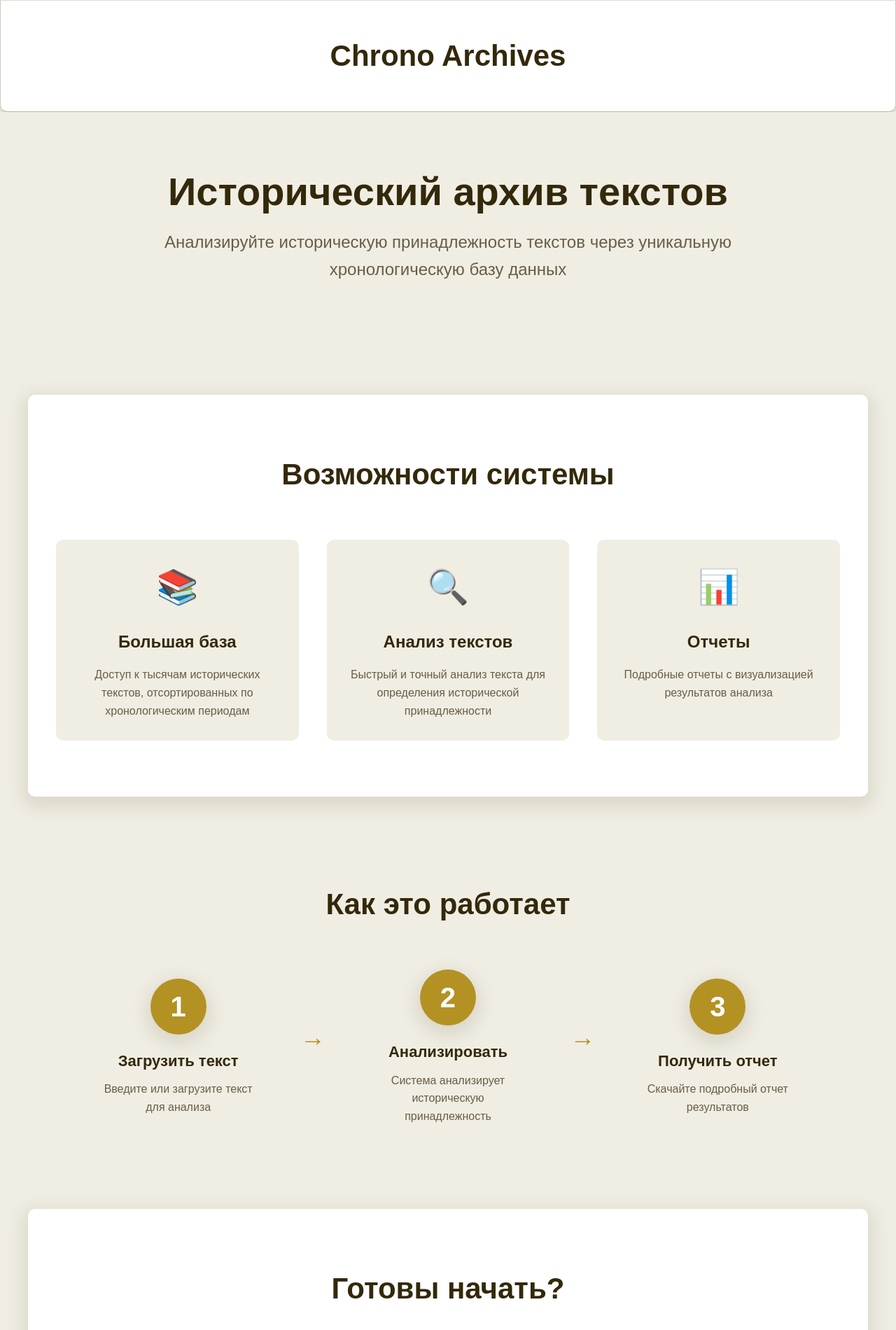
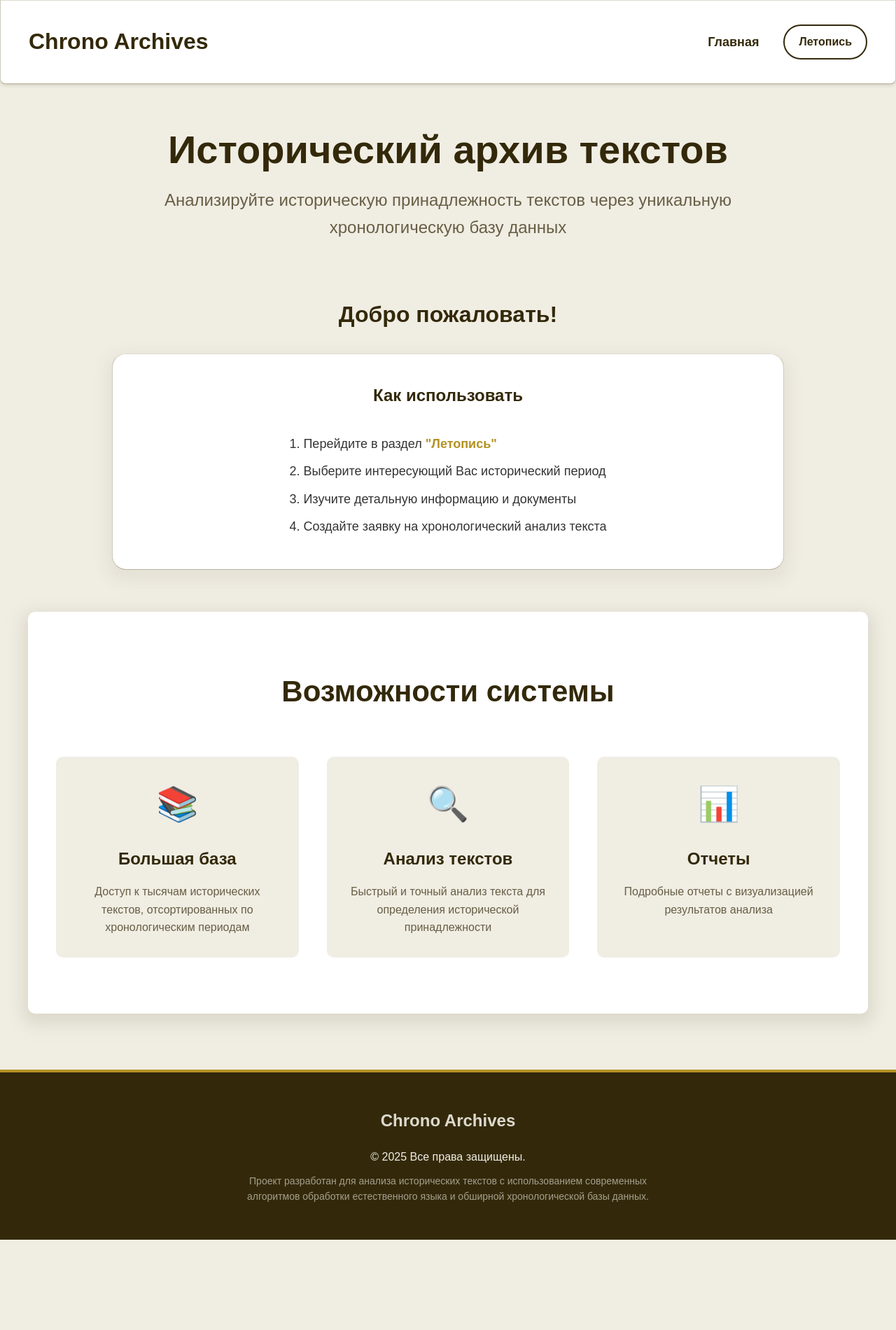
Before and after one commit to Suisuikin/web_autumn_front, a React (Vite) app: page /landing in a window 1280 px wide. Shown: the top 1900 px of the page at 70% size. After the commit the page ends 1771 px from the top, so only its background shows below. Built offline with nearby package versions, Linux system fonts and the light colour scheme.

Commit message:
update pages

```diff
--- a/src/App.tsx
+++ b/src/App.tsx
@@ -75,7 +75,7 @@ const App: FC = () => {
         )}
 
         <Routes>
-          <Route path="/" element={<HomePage />} />
+          <Route path="/" element={<LandingPage />} />
           <Route path="/landing" element={<LandingPage />} />
           <Route path="/layer/:id" element={<LayerDetailPage />} />
           <Route path="/chrono" element={<HomePage />} />
--- a/src/pages/HomePage.tsx
+++ b/src/pages/HomePage.tsx
@@ -1,4 +1,3 @@
-// src/pages/HomePage.tsx
 import React, { useState, useEffect } from 'react';
 import { Link } from 'react-router-dom';
 import api from '../services/api';
@@ -39,7 +38,7 @@ const HomePage: React.FC = () => {
 
     loadInitialData();
     // eslint-disable-next-line react-hooks/exhaustive-deps
-  }, []); // Выполняется один раз при маунте, используя сохраненный стейт
+  }, []);
 
   const handleSearch = async (e: React.FormEvent<HTMLFormElement>) => {
     e.preventDefault();
@@ -58,26 +57,43 @@ const HomePage: React.FC = () => {
     return api.getImageUrl(rawUrl);
   };
 
+  // Общие стили для кнопок навигации
+  const navButtonStyle: React.CSSProperties = {
+    textDecoration: 'none',
+    color: '#33290A',
+    fontWeight: 'bold',
+    fontSize: '16px',
+    padding: '10px 20px',
+    borderRadius: '25px',
+    border: '2px solid #33290A',
+    transition: 'all 0.2s ease',
+    display: 'inline-flex',
+    alignItems: 'center',
+    justifyContent: 'center',
+    backgroundColor: 'transparent',
+  };
+
   return (
     <div className="container">
+      {/* ОБНОВЛЕННАЯ ШАПКА */}
       <header
         className="shadow-element"
         style={{
-          height: '160px',
+          height: '120px', // Чуть компактнее, так как контент теперь в ширину
           backgroundColor: 'white',
-          padding: '20px',
+          padding: '0 40px', // Отступы по бокам
           marginBottom: '30px',
-          textAlign: 'center',
           borderRadius: '0 0 10px 10px',
           display: 'flex',
-          justifyContent: 'center',
+          justifyContent: 'space-between', // Разносим лого и кнопки по краям
           alignItems: 'center',
         }}
       >
+        {/* Логотип / Название */}
         <Link to="/" style={{ textDecoration: 'none', color: 'inherit' }}>
           <h1
             style={{
-              fontSize: '42px',
+              fontSize: '32px', // Чуть меньше для аккуратности
               color: '#33290A',
               fontWeight: 'bold',
               margin: 0,
@@ -86,6 +102,26 @@ const HomePage: React.FC = () => {
             Chrono Archives
           </h1>
         </Link>
+
+        <nav style={{ display: 'flex', gap: '15px' }}>
+          <Link
+            to="/landing"
+            style={{
+              ...navButtonStyle,
+              border: 'none',
+              fontSize: '18px'
+            }}
+          >
+            Главная
+          </Link>
+
+          <Link
+            to="/chrono"
+            style={navButtonStyle}
+          >
+            Летопись {cartCount > 0 && `(${cartCount})`}
+          </Link>
+        </nav>
       </header>
 
       <div className="search-container">
@@ -97,8 +133,8 @@ const HomePage: React.FC = () => {
           <input
             type="text"
             placeholder="Введите автора, период или ключевые слова"
-            value={searchQuery} // Значение из Redux
-            onChange={(e) => dispatch(setGlobalSearchQuery(e.target.value))} // Обновляем Redux
+            value={searchQuery}
+            onChange={(e) => dispatch(setGlobalSearchQuery(e.target.value))}
           />
         </form>
 
--- a/src/pages/LandingPage.tsx
+++ b/src/pages/LandingPage.tsx
@@ -1,3 +1,4 @@
+// src/pages/LandingPage.tsx
 import React, { useState, useEffect } from 'react';
 import { Link } from 'react-router-dom';
 
@@ -10,36 +11,72 @@ const LandingPage: React.FC = () => {
     return () => window.removeEventListener('scroll', handleScroll);
   }, []);
 
+  // Стили для кнопок навигации
+  const navButtonStyle: React.CSSProperties = {
+    textDecoration: 'none',
+    color: '#33290A',
+    fontWeight: 'bold',
+    fontSize: '16px',
+    padding: '10px 20px',
+    borderRadius: '25px',
+    border: '2px solid #33290A',
+    transition: 'all 0.2s ease',
+    display: 'inline-flex',
+    alignItems: 'center',
+    justifyContent: 'center',
+    backgroundColor: 'transparent',
+    cursor: 'pointer',
+  };
+
   return (
-    <div style={{ backgroundColor: '#F0EDE3', minHeight: '100vh' }}>
+    <div style={{ backgroundColor: '#F0EDE3', minHeight: '100vh', fontFamily: 'sans-serif' }}>
       {/* HEADER */}
       <header className="shadow-element" style={{
-        height: '160px',
+        height: '120px',
         backgroundColor: 'white',
-        padding: '20px',
+        padding: '0 40px',
         marginBottom: '0',
-        textAlign: 'center',
-        borderRadius: '0 0 10px 10px',
         display: 'flex',
-        justifyContent: 'center',
+        justifyContent: 'space-between',
         alignItems: 'center',
+        position: 'relative',
+        zIndex: 10,
       }}>
-        <a href="/" style={{ textDecoration: 'none', color: 'inherit' }}>
+        <Link to="/" style={{ textDecoration: 'none', color: 'inherit' }}>
           <h1 style={{
-            fontSize: '42px',
+            fontSize: '32px',
             color: '#33290A',
             fontWeight: 'bold',
             margin: 0,
           }}>
             Chrono Archives
           </h1>
-        </a>
+        </Link>
+
+        <nav style={{ display: 'flex', gap: '15px' }}>
+          <Link
+            to="/"
+            style={{
+              ...navButtonStyle,
+              border: 'none',
+              fontSize: '18px'
+            }}
+          >
+            Главная
+          </Link>
+          <Link
+            to="/chrono"
+            style={navButtonStyle}
+          >
+            Летопись
+          </Link>
+        </nav>
       </header>
 
       {/* HERO SECTION */}
       <section style={{
         textAlign: 'center',
-        padding: '80px 40px',
+        padding: '60px 20px 40px',
         backgroundColor: '#F0EDE3',
       }}>
         <div style={{
@@ -68,11 +105,58 @@ const LandingPage: React.FC = () => {
         </div>
       </section>
 
+      {/* WELCOME / HOW TO USE SECTION (БЕЗ СТРЕЛОК) */}
+      <section style={{
+        maxWidth: '1000px',
+        margin: '0 auto 60px',
+        padding: '0 20px',
+      }}>
+        <div style={{ textAlign: 'center', marginBottom: '30px' }}>
+            <h3 style={{ fontSize: '32px', fontWeight: 'bold', color: '#33290A', marginBottom: '10px' }}>
+              Добро пожаловать!
+            </h3>
+        </div>
+
+        <div className="shadow-element" style={{
+            backgroundColor: 'white',
+            borderRadius: '20px',
+            padding: '40px 60px',
+            display: 'flex',
+            alignItems: 'center',
+            justifyContent: 'center',
+            boxShadow: '0 8px 20px 8px rgba(204, 200, 184, 0.3)', // Сделал тень мягче
+        }}>
+            <div style={{ width: '100%', textAlign: 'center' }}>
+                <h4 style={{
+                    fontSize: '24px',
+                    fontWeight: 'bold',
+                    marginBottom: '30px',
+                    color: '#33290A'
+                }}>
+                    Как использовать
+                </h4>
+
+                <div style={{
+                    textAlign: 'left',
+                    display: 'inline-block',
+                    fontSize: '18px',
+                    color: '#333',
+                    lineHeight: '2.2'
+                }}>
+                    <div>1. Перейдите в раздел <Link to="/chrono" style={{color: '#B39223', fontWeight: 'bold', textDecoration: 'none'}}>"Летопись"</Link></div>
+                    <div>2. Выберите интересующий Вас исторический период</div>
+                    <div>3. Изучите детальную информацию и документы</div>
+                    <div>4. Создайте заявку на хронологический анализ текста</div>
+                </div>
+            </div>
+        </div>
+      </section>
+
       {/* FEATURES */}
       <section style={{
         backgroundColor: 'white',
         padding: '80px 40px',
-        margin: '40px auto',
+        margin: '40px auto 80px', // Увеличил отступ снизу перед футером
         borderRadius: '10px',
         maxWidth: '1200px',
         boxShadow: '0 8px 20px 8px rgba(204, 200, 184, 0.5)',
@@ -98,15 +182,6 @@ const LandingPage: React.FC = () => {
             backgroundColor: '#F0EDE3',
             borderRadius: '10px',
             textAlign: 'center',
-            transition: 'all 0.3s ease',
-          }}
-          onMouseEnter={(e) => {
-            e.currentTarget.style.transform = 'translateY(-5px)';
-            e.currentTarget.style.boxShadow = '0 12px 25px 10px rgba(204, 200, 184, 0.6)';
-          }}
-          onMouseLeave={(e) => {
-            e.currentTarget.style.transform = 'translateY(0)';
-            e.currentTarget.style.boxShadow = 'none';
           }}>
             <div style={{ fontSize: '48px', marginBottom: '20px' }}>📚</div>
             <h4 style={{
@@ -132,15 +207,6 @@ const LandingPage: React.FC = () => {
             backgroundColor: '#F0EDE3',
             borderRadius: '10px',
             textAlign: 'center',
-            transition: 'all 0.3s ease',
-          }}
-          onMouseEnter={(e) => {
-            e.currentTarget.style.transform = 'translateY(-5px)';
-            e.currentTarget.style.boxShadow = '0 12px 25px 10px rgba(204, 200, 184, 0.6)';
-          }}
-          onMouseLeave={(e) => {
-            e.currentTarget.style.transform = 'translateY(0)';
-            e.currentTarget.style.boxShadow = 'none';
           }}>
             <div style={{ fontSize: '48px', marginBottom: '20px' }}>🔍</div>
             <h4 style={{
@@ -166,15 +232,6 @@ const LandingPage: React.FC = () => {
             backgroundColor: '#F0EDE3',
             borderRadius: '10px',
             textAlign: 'center',
-            transition: 'all 0.3s ease',
-          }}
-          onMouseEnter={(e) => {
-            e.currentTarget.style.transform = 'translateY(-5px)';
-            e.currentTarget.style.boxShadow = '0 12px 25px 10px rgba(204, 200, 184, 0.6)';
-          }}
-          onMouseLeave={(e) => {
-            e.currentTarget.style.transform = 'translateY(0)';
-            e.currentTarget.style.boxShadow = 'none';
           }}>
             <div style={{ fontSize: '48px', marginBottom: '20px' }}>📊</div>
             <h4 style={{
@@ -196,215 +253,28 @@ const LandingPage: React.FC = () => {
         </div>
       </section>
 
-      {/* HOW IT WORKS */}
-      <section style={{
-        backgroundColor: '#F0EDE3',
-        padding: '80px 40px',
-      }}>
-        <h3 style={{
-          fontSize: '42px',
-          fontWeight: '800',
-          color: '#33290A',
-          textAlign: 'center',
-          marginBottom: '60px',
-        }}>
-          Как это работает
-        </h3>
-
-        <div style={{
-          maxWidth: '1000px',
-          margin: '0 auto',
-          display: 'flex',
-          justifyContent: 'space-between',
-          alignItems: 'center',
-          gap: '60px',
-        }}>
-          {/* STEP 1 */}
-          <div style={{ flex: 1, textAlign: 'center' }}>
-            <div style={{
-              width: '80px',
-              height: '80px',
-              backgroundColor: '#B39223',
-              color: 'white',
-              borderRadius: '50%',
-              display: 'flex',
-              alignItems: 'center',
-              justifyContent: 'center',
-              fontSize: '40px',
-              fontWeight: 'bold',
-              margin: '0 auto 20px',
-              boxShadow: '0 8px 20px 8px rgba(204, 200, 184, 0.5)',
-            }}>
-              1
-            </div>
-            <h4 style={{
-              fontSize: '22px',
-              fontWeight: '800',
-              color: '#33290A',
-              marginBottom: '10px',
-            }}>
-              Загрузить текст
-            </h4>
-            <p style={{
-              fontSize: '16px',
-              color: '#675E45',
-              lineHeight: 1.6,
-            }}>
-              Введите или загрузите текст для анализа
-            </p>
-          </div>
-
-          <div style={{ fontSize: '36px', color: '#B39223', marginBottom: '30px' }}>→</div>
-
-          {/* STEP 2 */}
-          <div style={{ flex: 1, textAlign: 'center' }}>
-            <div style={{
-              width: '80px',
-              height: '80px',
-              backgroundColor: '#B39223',
-              color: 'white',
-              borderRadius: '50%',
-              display: 'flex',
-              alignItems: 'center',
-              justifyContent: 'center',
-              fontSize: '40px',
-              fontWeight: 'bold',
-              margin: '0 auto 20px',
-              boxShadow: '0 8px 20px 8px rgba(204, 200, 184, 0.5)',
-            }}>
-              2
-            </div>
-            <h4 style={{
-              fontSize: '22px',
-              fontWeight: '800',
-              color: '#33290A',
-              marginBottom: '10px',
-            }}>
-              Анализировать
-            </h4>
-            <p style={{
-              fontSize: '16px',
-              color: '#675E45',
-              lineHeight: 1.6,
-            }}>
-              Система анализирует историческую принадлежность
-            </p>
-          </div>
-
-          <div style={{ fontSize: '36px', color: '#B39223', marginBottom: '30px' }}>→</div>
-
-          {/* STEP 3 */}
-          <div style={{ flex: 1, textAlign: 'center' }}>
-            <div style={{
-              width: '80px',
-              height: '80px',
-              backgroundColor: '#B39223',
-              color: 'white',
-              borderRadius: '50%',
-              display: 'flex',
-              alignItems: 'center',
-              justifyContent: 'center',
-              fontSize: '40px',
-              fontWeight: 'bold',
-              margin: '0 auto 20px',
-              boxShadow: '0 8px 20px 8px rgba(204, 200, 184, 0.5)',
-            }}>
-              3
-            </div>
-            <h4 style={{
-              fontSize: '22px',
-              fontWeight: '800',
-              color: '#33290A',
-              marginBottom: '10px',
-            }}>
-              Получить отчет
-            </h4>
-            <p style={{
-              fontSize: '16px',
-              color: '#675E45',
-              lineHeight: 1.6,
-            }}>
-              Скачайте подробный отчет результатов
-            </p>
-          </div>
-        </div>
-      </section>
-
-      {/* CTA */}
-      <section style={{
-        backgroundColor: 'white',
-        padding: '80px 40px',
-        margin: '40px auto',
-        borderRadius: '10px',
-        maxWidth: '1200px',
-        textAlign: 'center',
-        boxShadow: '0 8px 20px 8px rgba(204, 200, 184, 0.5)',
-      }}>
-        <h3 style={{
-          fontSize: '42px',
-          fontWeight: '800',
-          color: '#33290A',
-          marginBottom: '20px',
-        }}>
-          Готовы начать?
-        </h3>
-        <p style={{
-          fontSize: '20px',
-          color: '#675E45',
-          marginBottom: '40px',
-          lineHeight: 1.6,
-        }}>
-          Присоединитесь к исследователям, которые используют Chrono Archives для анализа исторических текстов
-        </p>
-        <Link to="/chrono" style={{
-          display: 'inline-block',
-          padding: '18px 48px',
-          backgroundColor: '#B39223',
-          color: 'white',
-          fontSize: '20px',
-          fontWeight: 'bold',
-          borderRadius: '10px',
-          textDecoration: 'none',
-          boxShadow: '0 8px 20px 8px rgba(204, 200, 184, 0.5)',
-          transition: 'all 0.3s ease',
-          border: 'none',
-        }}
-        onMouseEnter={(e) => {
-          e.currentTarget.style.backgroundColor = '#A08219';
-          e.currentTarget.style.transform = 'translateY(-2px)';
-        }}
-        onMouseLeave={(e) => {
-          e.currentTarget.style.backgroundColor = '#B39223';
-          e.currentTarget.style.transform = 'translateY(0)';
-        }}>
-          Начать сейчас
-        </Link>
-      </section>
-
-      {/* FOOTER */}
+      {/* FOOTER (ОБНОВЛЕННЫЙ) */}
       <footer style={{
         backgroundColor: '#33290A',
         color: '#F0EDE3',
         textAlign: 'center',
-        padding: '40px',
+        padding: '50px 20px',
         fontSize: '16px',
+        borderTop: '4px solid #B39223', // Добавил золотую линию сверху для стиля
       }}>
-        <p>© 2025 Chrono Archives. Все права защищены.</p>
-        <p style={{ marginTop: '10px', fontSize: '14px', opacity: 0.8 }}>
-          Исторический анализ текстов через хронологическую классификацию
+        <div style={{ marginBottom: '20px', fontWeight: 'bold', fontSize: '24px', opacity: 0.9 }}>
+          Chrono Archives
+        </div>
+        <p>© 2025 Все права защищены.</p>
+        <p style={{ marginTop: '10px', fontSize: '14px', opacity: 0.6, maxWidth: '600px', margin: '10px auto 0' }}>
+          Проект разработан для анализа исторических текстов с использованием современных алгоритмов обработки естественного языка и обширной хронологической базы данных.
         </p>
       </footer>
 
       <style>{`
         @keyframes fadeIn {
-          from {
-            opacity: 0;
-            transform: translateY(20px);
-          }
-          to {
-            opacity: 1;
-            transform: translateY(0);
-          }
+          from { opacity: 0; transform: translateY(20px); }
+          to { opacity: 1; transform: translateY(0); }
         }
       `}</style>
     </div>
--- a/src/pages/LayerDetailPage.tsx
+++ b/src/pages/LayerDetailPage.tsx
@@ -1,4 +1,3 @@
-// src/pages/LayerDetailPage.tsx
 import React, { useState, useEffect } from 'react';
 import { useParams, Link } from 'react-router-dom';
 import api from '../services/api';
@@ -37,6 +36,60 @@ const LayerDetailPage: React.FC = () => {
     loadLayer();
   }, [id]);
 
+  // Стили для шапки (Header) - дублируем, чтобы выглядело одинаково
+  const navButtonStyle: React.CSSProperties = {
+    textDecoration: 'none',
+    color: '#33290A',
+    fontWeight: 'bold',
+    fontSize: '16px',
+    padding: '10px 20px',
+    borderRadius: '25px',
+    border: '2px solid #33290A',
+    transition: 'all 0.2s ease',
+    display: 'inline-flex',
+    alignItems: 'center',
+    justifyContent: 'center',
+    backgroundColor: 'transparent',
+  };
+
+  const renderHeader = () => (
+    <header
+      className="shadow-element"
+      style={{
+        height: '120px',
+        backgroundColor: 'white',
+        padding: '0 40px',
+        marginBottom: '30px',
+        borderRadius: '0 0 10px 10px',
+        display: 'flex',
+        justifyContent: 'space-between',
+        alignItems: 'center',
+      }}
+    >
+      <Link to="/" style={{ textDecoration: 'none', color: 'inherit' }}>
+        <h1 style={{ fontSize: '32px', color: '#33290A', fontWeight: 'bold', margin: 0 }}>
+          Chrono Archives
+        </h1>
+      </Link>
+
+      <nav style={{ display: 'flex', gap: '15px' }}>
+        <Link
+          to="/landing"
+          style={{
+            ...navButtonStyle,
+            border: 'none',
+            fontSize: '18px'
+          }}
+        >
+          Главная
+        </Link>
+        <Link to="/chrono" style={navButtonStyle}>
+          Летопись
+        </Link>
+      </nav>
+    </header>
+  );
+
   const wordsList = layer?.words?.split(',').map((w) => w.trim()).filter((w) => w.length > 0) ?? [];
 
   const getYears = () => {
@@ -70,27 +123,8 @@ const LayerDetailPage: React.FC = () => {
   if (loading) {
     return (
       <div className="container">
-        <header
-          className="shadow-element"
-          style={{
-            height: '160px',
-            backgroundColor: 'white',
-            padding: '20px',
-            marginBottom: '30px',
-            textAlign: 'center',
-            borderRadius: '0 0 10px 10px',
-            display: 'flex',
-            justifyContent: 'center',
-            alignItems: 'center',
-          }}
-        >
-          <Link to="/" style={{ textDecoration: 'none', color: 'inherit' }}>
-            <h1 style={{ fontSize: '42px', color: '#33290A', fontWeight: 'bold', margin: 0 }}>
-              Chrono Archives
-            </h1>
-          </Link>
-        </header>
-        <p>Загрузка...</p>
+        {renderHeader()}
+        <p style={{ textAlign: 'center', fontSize: '18px', color: '#675E45' }}>Загрузка...</p>
       </div>
     );
   }
@@ -98,53 +132,15 @@ const LayerDetailPage: React.FC = () => {
   if (!layer) {
     return (
       <div className="container">
-        <header
-          className="shadow-element"
-          style={{
-            height: '160px',
-            backgroundColor: 'white',
-            padding: '20px',
-            marginBottom: '30px',
-            textAlign: 'center',
-            borderRadius: '0 0 10px 10px',
-            display: 'flex',
-            justifyContent: 'center',
-            alignItems: 'center',
-          }}
-        >
-          <Link to="/" style={{ textDecoration: 'none', color: 'inherit' }}>
-            <h1 style={{ fontSize: '42px', color: '#33290A', fontWeight: 'bold', margin: 0 }}>
-              Chrono Archives
-            </h1>
-          </Link>
-        </header>
-        <p>Слой не найден.</p>
+        {renderHeader()}
+        <p style={{ textAlign: 'center', fontSize: '18px', color: '#675E45' }}>Слой не найден.</p>
       </div>
     );
   }
 
   return (
     <div className="container">
-      <header
-        className="shadow-element"
-        style={{
-          height: '160px',
-          backgroundColor: 'white',
-          padding: '20px',
-          marginBottom: '30px',
-          textAlign: 'center',
-          borderRadius: '0 0 10px 10px',
-          display: 'flex',
-          justifyContent: 'center',
-          alignItems: 'center',
-        }}
-      >
-        <Link to="/" style={{ textDecoration: 'none', color: 'inherit' }}>
-          <h1 style={{ fontSize: '42px', color: '#33290A', fontWeight: 'bold', margin: 0 }}>
-            Chrono Archives
-          </h1>
-        </Link>
-      </header>
+      {renderHeader()}
 
       <div style={{ maxWidth: '1000px', margin: '0 auto 40px' }}>
         <div
```
